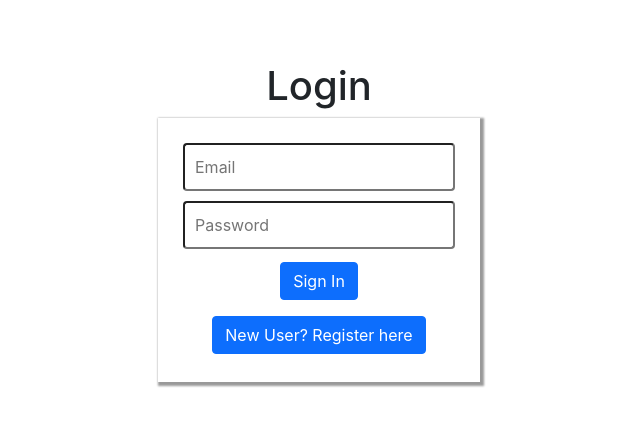
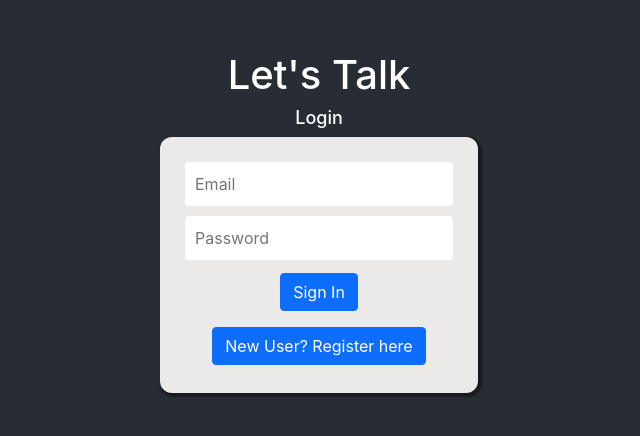
Before and after one commit to SwarnitSinha/socketioChatFrontend, a React (Create React App) app: page / in a window 1280 px wide. Shown: the part 178-614 px from the top of the page, without its empty margins (321-961 px from the left). Built offline with nearby package versions, Linux system fonts and the light colour scheme; no server answers.

Commit message:
login page frontend change

```diff
--- a/src/index.js
+++ b/src/index.js
@@ -2,7 +2,6 @@ import React from 'react';
 import ReactDOM from 'react-dom/client';
 import './index.css';
 import App from './App';
-import reportWebVitals from './reportWebVitals';
 
 const root = ReactDOM.createRoot(document.getElementById('root'));
 root.render(
@@ -14,4 +13,3 @@ root.render(
 // If you want to start measuring performance in your app, pass a function
 // to log results (for example: reportWebVitals(console.log))
 // or send to an analytics endpoint. Learn more: https://bit.ly/CRA-vitals
-reportWebVitals();
--- a/src/pages/Homepage.js
+++ b/src/pages/Homepage.js
@@ -3,15 +3,14 @@ import React, { useState, useEffect } from "react";
 import io from "socket.io-client";
 import Register from "./Register";
 import axios from "axios";
-// import {nanoid} from "nanoid";
 
 const socket = io.connect("https://randombatch.herokuapp.com");
-// const userName = nanoid(4);
+//FRONTEND
 
 export default function Homepage() {
     const [user, setUser] = useState(null);
     const [message, setMessage] = useState("");
-    const [chat, setChat] = useState([]); //we will put value to the array
+    const [chat, setChat] = useState([]);
 
 
     useEffect(() => {
--- a/src/pages/Register.css
+++ b/src/pages/Register.css
@@ -1,9 +1,20 @@
+body{
+    background-color: #282c34;
+}
 .registerContainer{
     height: 100vh;
     display: flex;
     justify-content: center;
     align-items: center ;
     flex-direction: column;
+
+}
+.page-heading{
+    color: white;
+}
+.login-heading{
+    font-size: 18px;
+    color: white;
 }
 .nameForm{
     box-shadow: 2px 2px 2px 2px rgba(0, 0, 0, 0.4);
@@ -13,9 +24,14 @@
     align-items: center ;
     flex-direction: column;
     margin: 0px;
+    background-color: rgb(236, 233, 233);
+    border-radius: 12px;
 }
 .nameForm input{
     padding: 10px;
     margin: 5px;
     border-radius: 4px;
+    /* outline: none; */
+    outline-style: hidden;
+    border: none;
 }
--- a/src/pages/Register.js
+++ b/src/pages/Register.js
@@ -47,7 +47,8 @@ function Register({user,setUser}) {
   return (
 
     <div className='registerContainer'>
-		<h1>{login?"Login":"SignUp"}</h1>
+		<h1 className='page-heading'>Let's Talk</h1>
+		<h1 className='login-heading'>{login?"Login":"SignUp"}</h1>
 		<div className='nameForm'>
 			{!login && <input
 				type="text"
--- a/src/reportWebVitals.js
+++ /dev/null
@@ -1,13 +0,0 @@
-const reportWebVitals = onPerfEntry => {
-  if (onPerfEntry && onPerfEntry instanceof Function) {
-    import('web-vitals').then(({ getCLS, getFID, getFCP, getLCP, getTTFB }) => {
-      getCLS(onPerfEntry);
-      getFID(onPerfEntry);
-      getFCP(onPerfEntry);
-      getLCP(onPerfEntry);
-      getTTFB(onPerfEntry);
-    });
-  }
-};
-
-export default reportWebVitals;
```
Also changed, not shown: src/App.js (+1 -6 lines), src/setupTests.js (deleted, +0 -5 lines).
